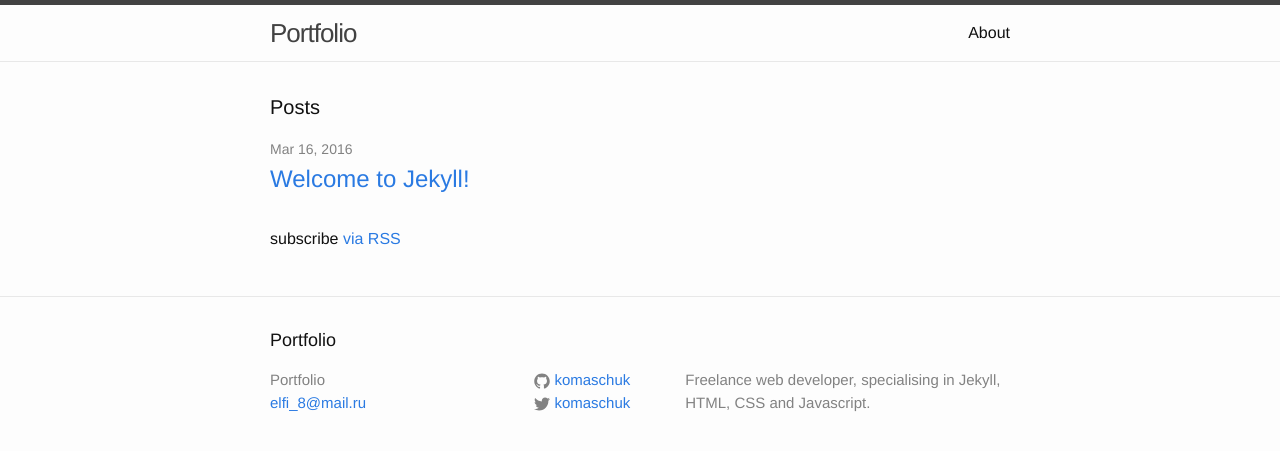
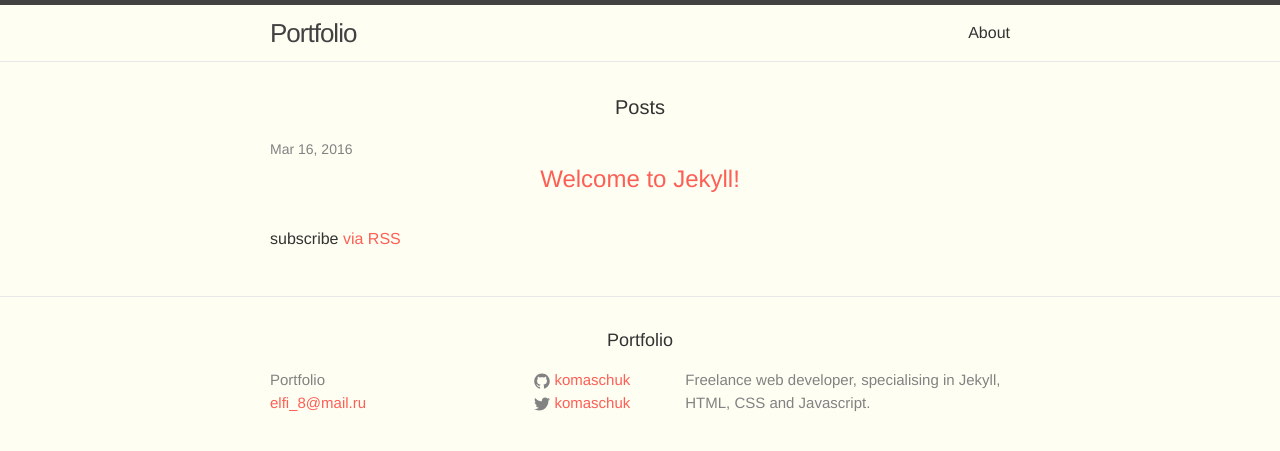
Before and after one commit to komaschuk/portfolio, a Jekyll site: the page built from index.html, in a window 1280 px wide. Shown: the top 451 px of the page. Built offline with Jekyll 4.4.1, drawn with Linux system fonts in a browser that asks for light colours.

Commit message:
Add variables and default styles

```diff
--- a/_sass/_base.scss
+++ b/_sass/_base.scss
@@ -83,7 +83,15 @@
  */
 h1, h2, h3, h4, h5, h6 {
     font-weight: $base-font-weight;
+    text-align: center;
 }
+
+.mega { font-sixe: $mega-font-size; }
+h1, .h1 { font-size: $h1-font-size;}
+h2, .h2 { font-size: $h2-font-size;}
+h3, .h3 { font-size: $h3-font-size;}
+h4, .h4 { font-size: $h4-font-size;}
+
 
 
 
@@ -93,13 +101,10 @@
 a {
     color: $brand-color;
     text-decoration: none;
-
-    &:visited {
-        color: darken($brand-color, 15%);
-    }
+    transition: 0.3s;
 
     &:hover {
-        color: $text-color;
+        color: $blue-color;
         text-decoration: underline;
     }
 }
--- a/css/main.scss
+++ b/css/main.scss
@@ -6,17 +6,28 @@
 
 
 // Our variables
-$base-font-family: "Helvetica Neue", Helvetica, Arial, sans-serif;
+$base-font-family: "Avenir Next", "Helvetica Neue", Helvetica, Arial, sans-serif;
 $base-font-size:   16px;
-$base-font-weight: 400;
+$base-font-weight: 500;
 $small-font-size:  $base-font-size * 0.875;
 $base-line-height: 1.5;
 
+$mega-font-size:10px;
+$h1-font-size:70px;
+$h2-font-size:40px;
+$h3-font-size:30px;
+$h4-font-size:24px;
+
 $spacing-unit:     30px;
 
-$text-color:       #111;
-$background-color: #fdfdfd;
-$brand-color:      #2a7ae2;
+$text-color:       #333;
+$background-color: #fefef3;
+$brand-color:      #fe5f55;
+
+$blue-color: #92b5bd;
+$yellow-color: #ede24e;
+$red-color: #df6d59;
+$purple-color: #6b2339;
 
 $grey-color:       #828282;
 $grey-color-light: lighten($grey-color, 40%);
```
